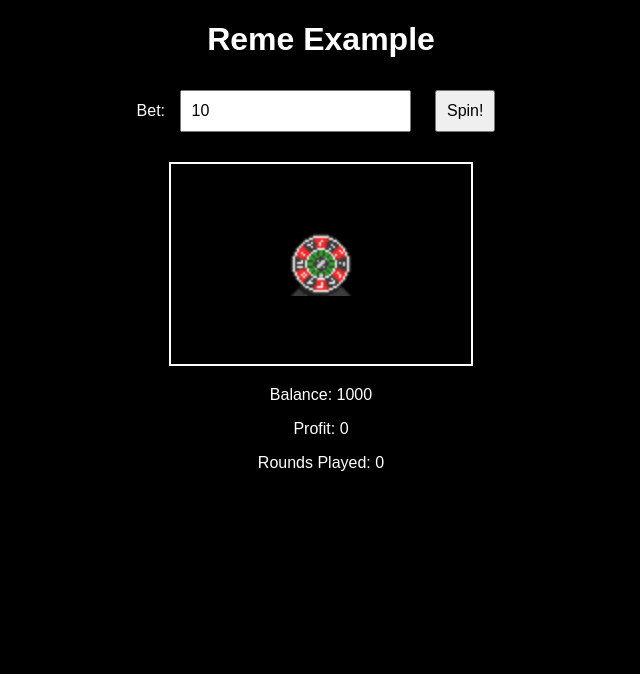
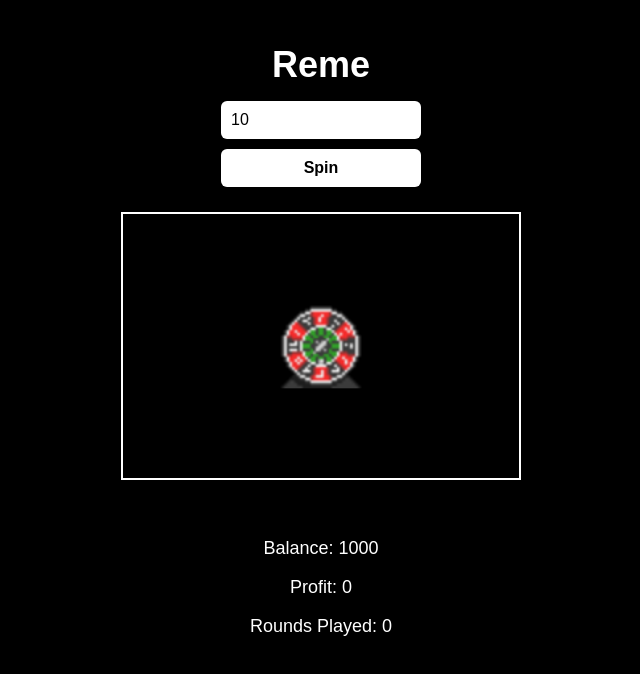
Before and after one commit to FrenzY8/GrowtopiaReme, a plain HTML site: page index.html in a window 1280 px wide. Shown: the whole page, without its empty margins (319-959 px from the left). Drawn offline with Linux system fonts and the light colour scheme.

Commit message:
Update index.html

```diff
--- a/index.html
+++ b/index.html
@@ -1,38 +1,86 @@
 <!DOCTYPE html>
-<html>
+<html lang="en">
 <head>
+  <meta charset="UTF-8" />
+  <meta name="viewport" content="width=device-width, initial-scale=1.0" />
   <title>GT Reme</title>
   <style>
+    * {
+      box-sizing: border-box;
+    }
+
     body {
+      margin: 0;
       background: black;
       color: white;
       font-family: Arial, sans-serif;
       text-align: center;
+      padding: 20px;
+      display: flex;
+      flex-direction: column;
+      align-items: center;
     }
+
+    h1 {
+      font-size: 6vw;
+      margin-bottom: 10px;
+    }
+
     canvas {
-      display: block;
-      margin: 20px auto;
       background: black;
       border: 2px solid white;
+      margin: 20px 0;
+      width: 90vw;
+      max-width: 400px;
+      height: auto;
     }
-    button, input {
+
+    input, button {
       padding: 10px;
-      font-size: 16px;
-      margin: 10px;
+      font-size: 4vw;
+      max-width: 200px;
+      width: 80vw;
+      margin: 5px;
+      border-radius: 6px;
+      border: none;
+    }
+
+    button {
+      background: white;
+      color: black;
+      font-weight: bold;
+    }
+
+    .stats {
+      font-size: 4vw;
+      margin-top: 20px;
+    }
+
+    @media (min-width: 768px) {
+      h1 {
+        font-size: 36px;
+      }
+
+      input, button {
+        font-size: 16px;
+      }
+
+      .stats {
+        font-size: 18px;
+      }
     }
   </style>
 </head>
 <body>
 
-<h1>Reme Example</h1>
+<h1>Reme</h1>
 
-<label for="bet">Bet:</label>
-<input type="number" id="bet" value="10" min="1">
-<button onclick="startGame()">Spin!</button>
+<input type="number" id="bet" value="10" min="1" placeholder="Enter bet">
+<button onclick="startGame()">Spin</button>
 
 <canvas id="gameCanvas" width="300" height="200"></canvas>
 
-<div>
+<div class="stats">
   <p>Balance: <span id="balance">1000</span></p>
   <p>Profit: <span id="profit">0</span></p>
   <p>Rounds Played: <span id="rounds">0</span></p>
@@ -115,14 +163,20 @@ function compare(player, p1, host, h1, bet) {
     balance -= bet;
     profit -= bet;
     alert(`You Lost!\nPlayer: ${player} (${p1})\nHost: ${host} (${h1})`);
+    hitFrame = 1;
+    drawFrame();
   } else if (p1 > h1 && p1 !== 10) {
     balance += bet;
     profit += bet;
     alert(`You Win!\nPlayer: ${player} (${p1})\nHost: ${host} (${h1})`);
+    hitFrame = 1;
+    drawFrame();
   } else if (p1 > h1 && p1 === 10) {
     balance += 2 * bet;
     profit += 2 * bet;
     alert(`JACKPOT x3!\nPlayer: ${player} (${p1})\nHost: ${host} (${h1})`);
+    hitFrame = 1;
+    drawFrame();
   }
 }
 
@@ -132,6 +186,7 @@ function startGame() {
     alert("Invalid bet.");
     return;
   }
+
   spinning = true;
   playingEffect = true;
   spinSound.currentTime = 0;
@@ -148,6 +203,7 @@ function startGame() {
     roundsPlayed++;
     updateStats();
   });
+
   setTimeout(() => {
     spinning = false;
   }, 2000);
```
